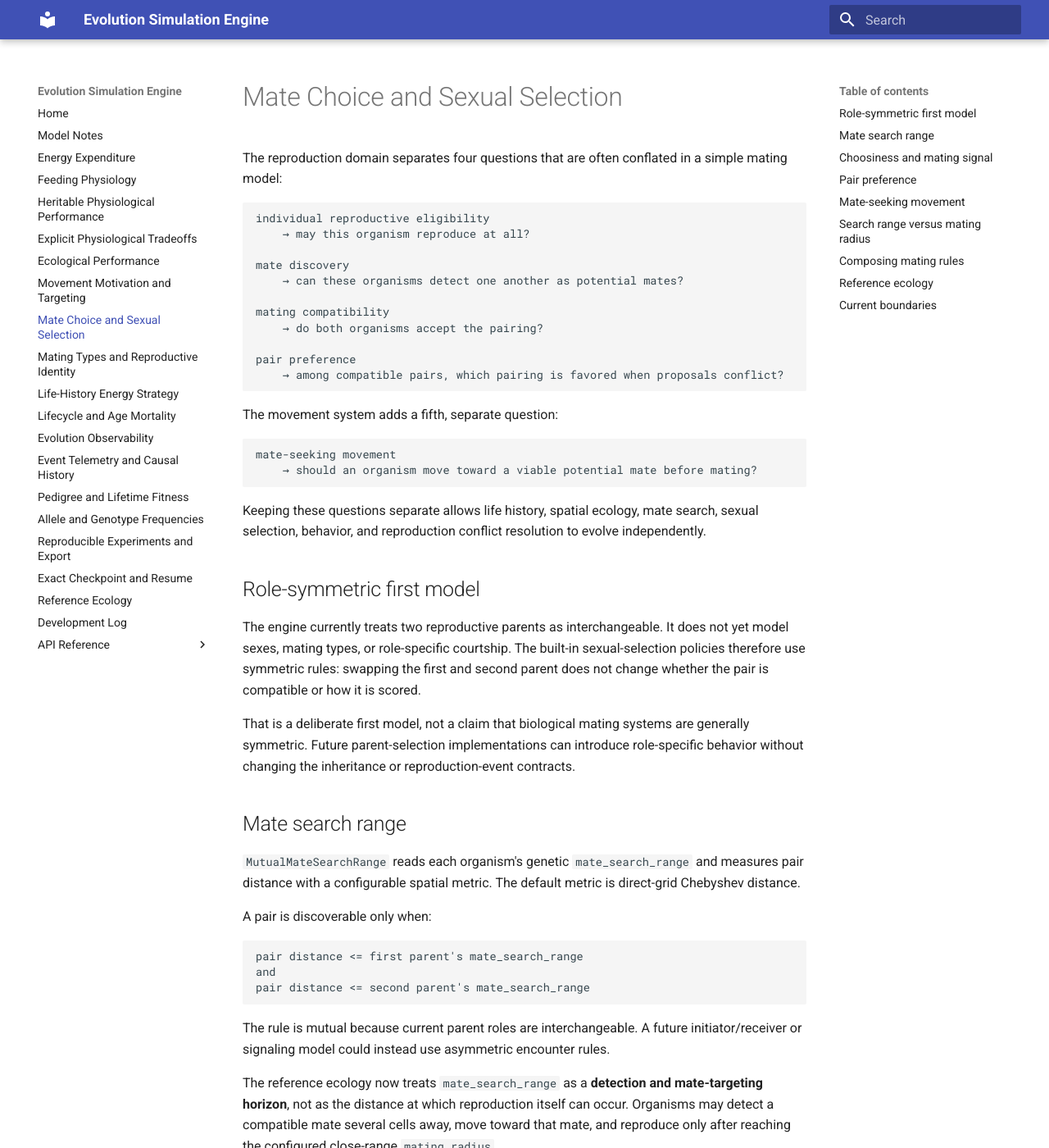
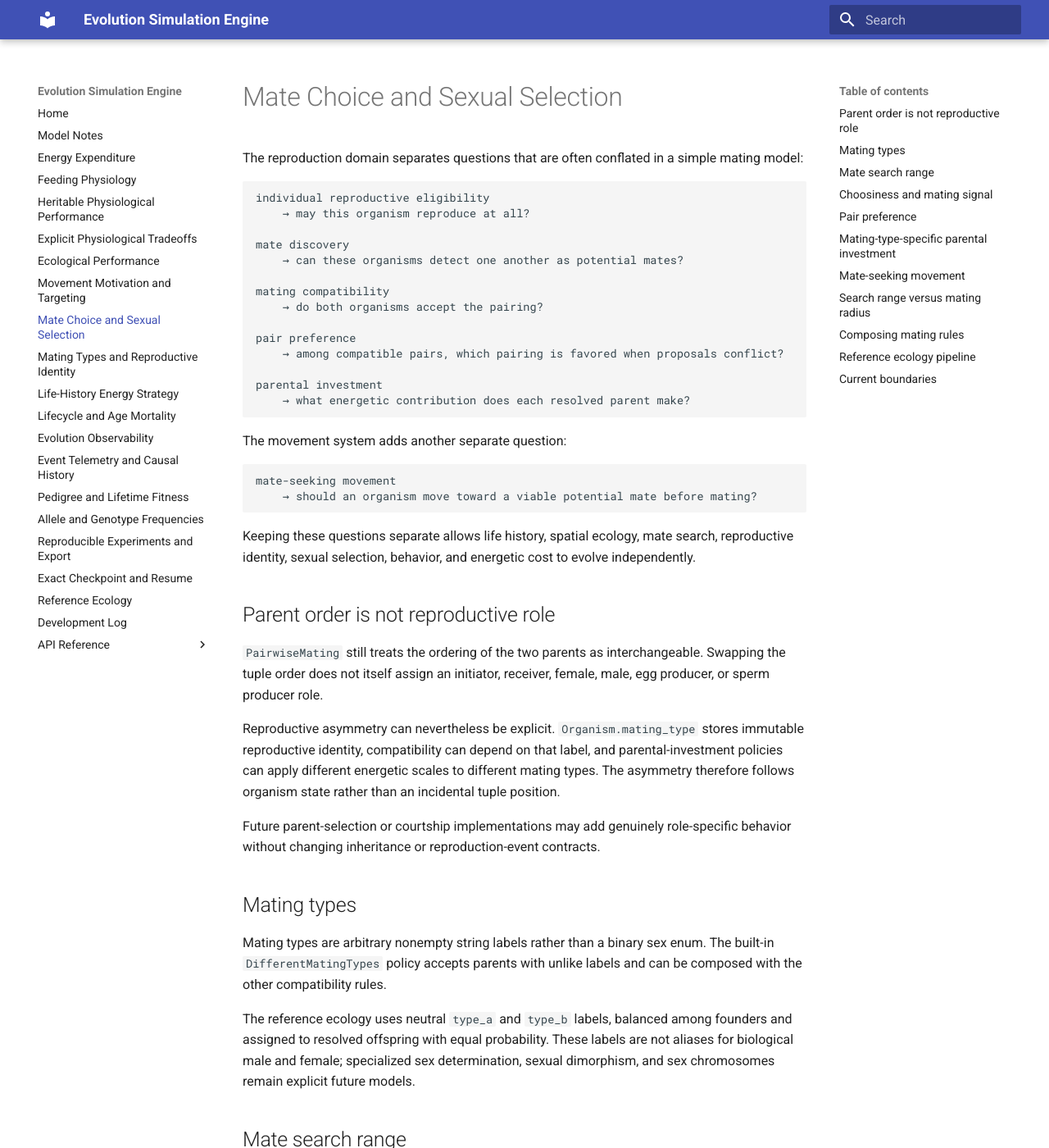
Before and after one commit to abdullahkhan57721/evolution-simulation-engine, an MkDocs documentation site: the page built from docs/sexual_selection.md, in a window 1280 px wide and 1400 px high. Shown: the whole window at 82% size. Built offline with MkDocs 1.6.1 and Material for MkDocs 9.7.7, drawn with Linux system fonts in a browser that asks for light colours; some of the changed text lies outside the part shown.

Commit message:
Update sexual-selection docs for mating-type asymmetry

````diff
--- a/docs/sexual_selection.md
+++ b/docs/sexual_selection.md
@@ -1,7 +1,7 @@
 # Mate Choice and Sexual Selection
 
-The reproduction domain separates four questions that are often conflated in a
-simple mating model:
+The reproduction domain separates questions that are often conflated in a simple
+mating model:
 
 ```text
 individual reproductive eligibility
@@ -15,30 +15,48 @@ mating compatibility
 
 pair preference
     → among compatible pairs, which pairing is favored when proposals conflict?
+
+parental investment
+    → what energetic contribution does each resolved parent make?
 ```
 
-The movement system adds a fifth, separate question:
+The movement system adds another separate question:
 
 ```text
 mate-seeking movement
     → should an organism move toward a viable potential mate before mating?
 ```
 
-Keeping these questions separate allows life history, spatial ecology, mate search,
-sexual selection, behavior, and reproduction conflict resolution to evolve
-independently.
+Keeping these questions separate allows life history, spatial ecology, mate
+search, reproductive identity, sexual selection, behavior, and energetic cost to
+evolve independently.
 
-## Role-symmetric first model
+## Parent order is not reproductive role
 
-The engine currently treats two reproductive parents as interchangeable. It does
-not yet model sexes, mating types, or role-specific courtship. The built-in
-sexual-selection policies therefore use symmetric rules: swapping the first and
-second parent does not change whether the pair is compatible or how it is scored.
+`PairwiseMating` still treats the ordering of the two parents as interchangeable.
+Swapping the tuple order does not itself assign an initiator, receiver, female,
+male, egg producer, or sperm producer role.
 
-That is a deliberate first model, not a claim that biological mating systems are
-generally symmetric. Future parent-selection implementations can introduce
-role-specific behavior without changing the inheritance or reproduction-event
+Reproductive asymmetry can nevertheless be explicit. `Organism.mating_type`
+stores immutable reproductive identity, compatibility can depend on that label,
+and parental-investment policies can apply different energetic scales to
+different mating types. The asymmetry therefore follows organism state rather
+than an incidental tuple position.
+
+Future parent-selection or courtship implementations may add genuinely
+role-specific behavior without changing inheritance or reproduction-event
 contracts.
+
+## Mating types
+
+Mating types are arbitrary nonempty string labels rather than a binary sex enum.
+The built-in `DifferentMatingTypes` policy accepts parents with unlike labels and
+can be composed with the other compatibility rules.
+
+The reference ecology uses neutral `type_a` and `type_b` labels, balanced among
+founders and assigned to resolved offspring with equal probability. These labels
+are not aliases for biological male and female; specialized sex determination,
+sexual dimorphism, and sex chromosomes remain explicit future models.
 
 ## Mate search range
 
@@ -54,15 +72,10 @@ and
 pair distance <= second parent's mate_search_range
 ```
 
-The rule is mutual because current parent roles are interchangeable. A future
-initiator/receiver or signaling model could instead use asymmetric encounter
-rules.
-
-The reference ecology now treats `mate_search_range` as a **detection and
-mate-targeting horizon**, not as the distance at which reproduction itself can
-occur. Organisms may detect a compatible mate several cells away, move toward that
-mate, and reproduce only after reaching the configured close-range
-`mating_radius`.
+The reference ecology treats `mate_search_range` as a detection and mate-targeting
+horizon, not as the distance at which reproduction itself can occur. Organisms may
+detect a compatible mate several cells away, move toward that mate, and reproduce
+only after reaching the configured close-range `mating_radius`.
 
 ## Choosiness and mating signal
 
@@ -105,6 +118,31 @@ participate in multiple resolved reproductive proposals in the same stage,
 mating signal and choosiness can change realized parentage rather than merely
 labeling candidate pairs.
 
+## Mating-type-specific parental investment
+
+`MatingTypeScaledInvestment` wraps another `ParentalInvestment` policy and scales
+each parent's base contribution according to that parent's immutable mating
+label. The scale is a rational numerator/denominator pair and uses deterministic
+half-up rounding.
+
+The reference ecology wraps the heritable `GeneticPhenotypeEnergyInvestment`.
+For the default founder value `offspring_energy=4`:
+
+```text
+type_a scale 3/2 → 6 energy
+type_b scale 1/2 → 2 energy
+```
+
+The historical pair total therefore remains eight energy units while reproductive
+cost becomes asymmetric. The configuration can be changed or made symmetric.
+Because the wrapper preserves the underlying policy's trait requirements,
+`offspring_energy` remains heritable and still participates in engine preflight.
+
+This creates an immediate fitness tradeoff: the higher-investment mating type can
+lose more current energy per successful birth even when both parents contribute
+to the same offspring. The reference values are integration defaults, not a
+calibrated biological estimate.
+
 ## Mate-seeking movement
 
 `PreferredMateTarget` extends the same mating policies into the movement system.
@@ -121,18 +159,18 @@ shortest spatial distance
 lowest organism ID
 ```
 
-This means sexual preference can influence **movement before reproduction**.
-An organism may move toward a more preferred compatible mate even when another
+This means sexual preference can influence movement before reproduction. An
+organism may move toward a more preferred compatible mate even when another
 acceptable mate is closer.
 
 The reference ecology shares the same reproductive-eligibility, mating
 compatibility, and mating-preference objects between movement and reproduction.
 The two subsystems therefore cannot silently disagree about maturity, energy,
-search range, choosiness, signal acceptance, or preference scoring.
+mating type, search range, choosiness, signal acceptance, or preference scoring.
 
 ## Search range versus mating radius
 
-These spatial quantities now have deliberately different meanings:
+These spatial quantities have deliberately different meanings:
 
 ```text
 mate_search_range
@@ -142,12 +180,9 @@ mating_radius
     → how close compatible parents must actually be to reproduce
 ```
 
-Reference founders have `mate_search_range=3`, while `mating_radius=1`.
-A pair two or three cells apart can therefore begin moving toward one another but
-cannot reproduce until movement closes the distance.
-
-This restores the hard `PairwiseMating.neighborhood` to a physical interaction
-constraint rather than using it as a broad discovery cap.
+Reference founders have `mate_search_range=3`, while `mating_radius=1`. A pair two
+or three cells apart can therefore begin moving toward one another but cannot
+reproduce until movement closes the distance.
 
 ## Composing mating rules
 
@@ -156,12 +191,14 @@ constraint rather than using it as a broad discovery cap.
 ```python
 from evo_engine.reproduction import (
     AllOfMatingCompatibility,
+    DifferentMatingTypes,
     MutualMateSearchRange,
     MutualSignalCompatibility,
 )
 
 compatibility = AllOfMatingCompatibility(
     compatibilities=(
+        DifferentMatingTypes(),
         MutualMateSearchRange(),
         MutualSignalCompatibility(),
     )
@@ -178,17 +215,10 @@ collaborators for `PairwiseMating`. If an opaque callback reads genetic traits,
 callers can continue declaring those dependencies manually through
 `PairwiseMating.required_traits`.
 
-## Reference ecology
+## Reference ecology pipeline
 
-The reference ecology activates all three built-in mating traits:
-
-| Trait | Default | Role |
-| --- | ---: | --- |
-| `mate_search_range` | 3 | Maximum Chebyshev distance for mutual mate discovery |
-| `choosiness` | 5 | Minimum partner signal accepted |
-| `mating_signal` | 8 | Signal presented to potential mates |
-
-Its combined behavior and reproduction pipeline is:
+The reference ecology activates mating type, search range, choosiness, mating
+signal, and asymmetric parental investment:
 
 ```text
 current organism state
@@ -207,6 +237,8 @@ individually reproduction-ready?
 later reproduction stage
     ↓
 within mating_radius=1
+    ↓
+DifferentMatingTypes
     ↓
 MutualMateSearchRange
     ↓
@@ -216,19 +248,26 @@ MutualSignalMarginPreference
     ↓
 PreferenceOrder resolver
     ↓
-sexual inheritance, recombination, mutation, development, birth
+sexual inheritance, recombination, mutation, development
+    ↓
+mating-type-scaled parental energy contributions
+    ↓
+offspring mating-type assignment and birth
 ```
 
 Founder signals exceed founder choosiness, so the initial population can mate.
 Mutation and recombination can subsequently change search range, acceptance
-thresholds, and signal strength and thereby alter both movement trajectories and
-realized reproductive success.
+thresholds, signal strength, and the heritable base offspring-energy investment,
+thereby altering movement, realized parentage, and energetic reproductive cost.
 
 ## Current boundaries
 
 The current sexual-selection model intentionally does not yet represent:
 
-- sexes, mating types, or role-specific courtship,
+- explicit initiator/receiver or gamete-producing parent roles,
+- genetically or environmentally determined mating type,
+- sex chromosomes,
+- mating-type-specific physiology beyond parental investment,
 - imperfect detection of mates,
 - separate energetic costs for courtship or signaling,
 - memory of previously encountered mates,
````
Also changed, not shown: other parts of docs/sexual_selection.md (+2 -2 lines).
